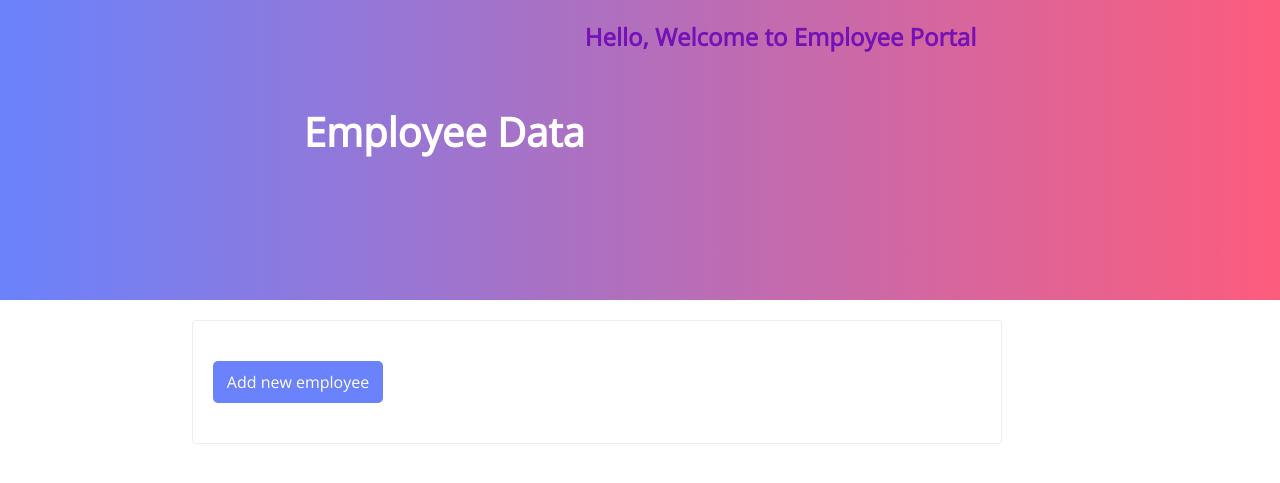
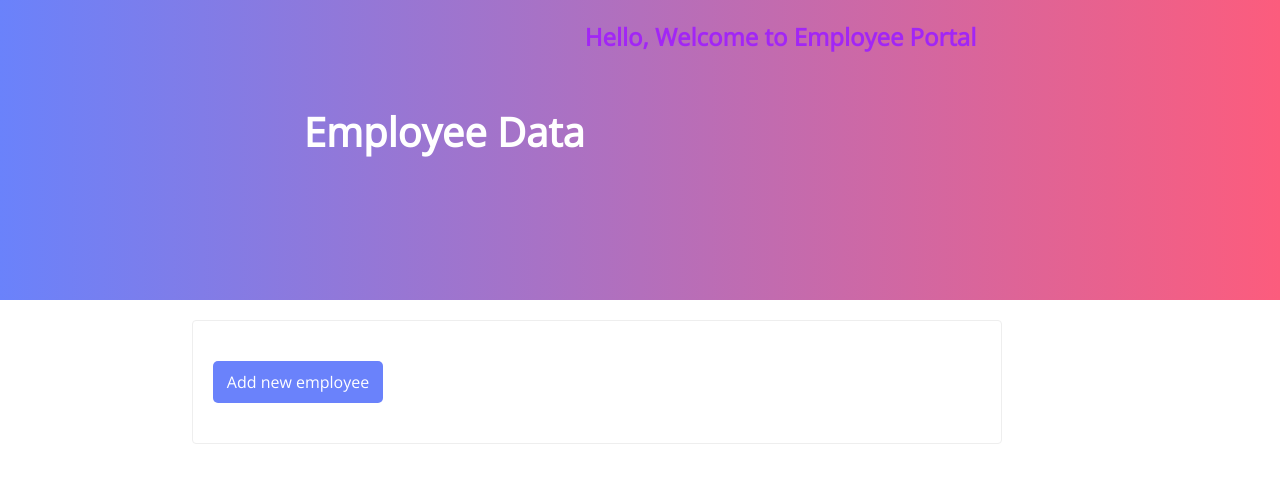
Before and after one commit to alexanderPeregrina/CICD_tests, a Flask app: page / in a window 1280 px wide. Shown: the top 483 px of the page. Run offline with Flask 3, Linux system fonts and the light colour scheme; data that the repository does not hold is empty.

Commit message:
Update subtitle color

```diff
--- a/templates/index.html
+++ b/templates/index.html
@@ -85,7 +85,7 @@
 
     <div class="banner">
         <h1>Employee Data</h1>
-        <h2 style="color: #7512b7;">Hello, Welcome to Employee Portal</h2>
+        <h2 style="color: #a226f5;">Hello, Welcome to Employee Portal</h2>
     </div>
     <div class="form-holder">
         <h2 style="color: #cc0000;">{{ error }}</h2>
```
